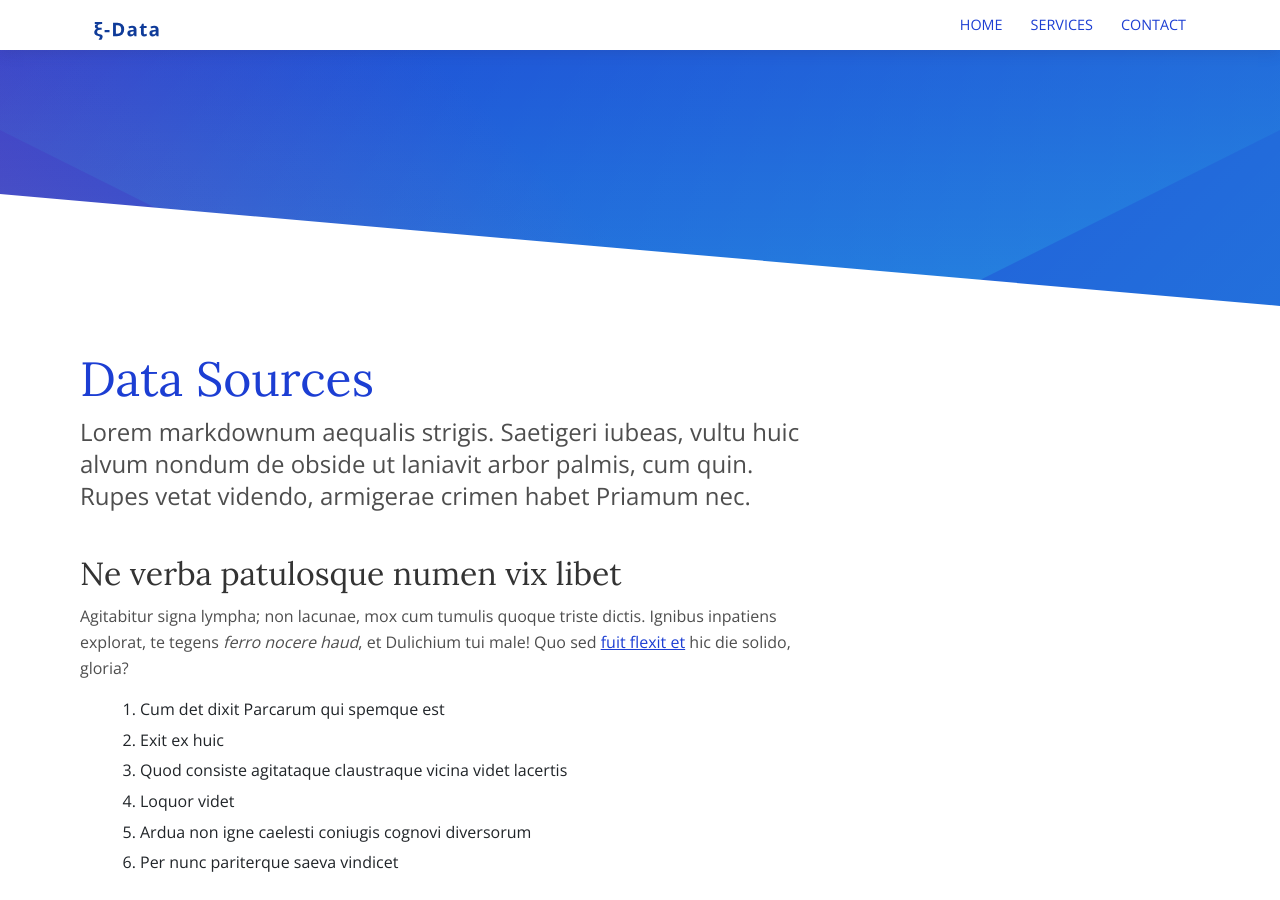
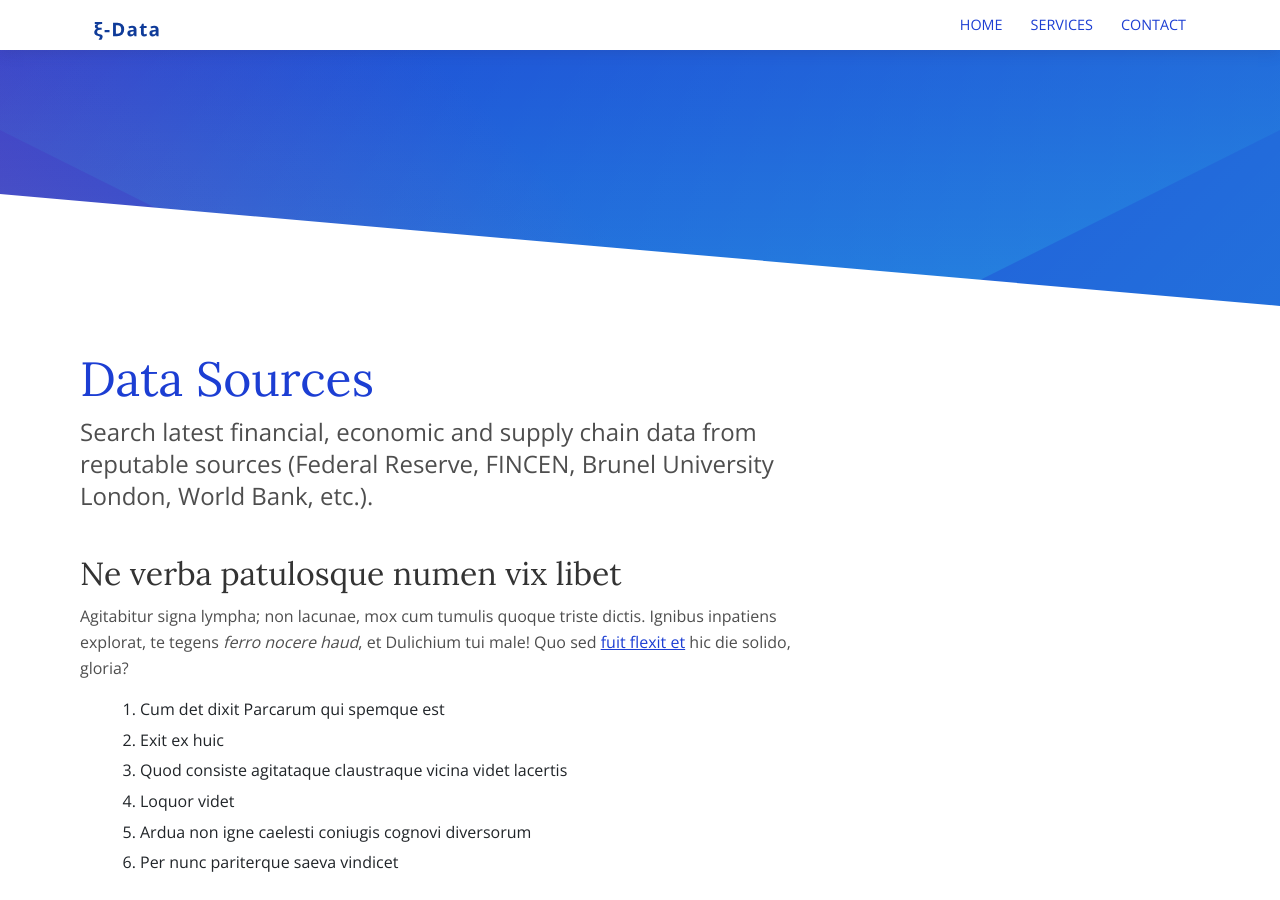
Before and after one commit to SRFAnalytics/srfanalytics.github.io, a Jekyll site: the page built from _services/mergers.md, in a window 1280 px wide and 900 px high. Built offline with Jekyll 4.4.1, drawn with Linux system fonts in a browser that asks for light colours.

Commit message:
Update mergers.md

```diff
--- a/_services/mergers.md
+++ b/_services/mergers.md
@@ -3,9 +3,8 @@
 image: "/services/default.png"
 ---
 
-Lorem markdownum aequalis strigis. Saetigeri iubeas, vultu huic alvum nondum
-de obside ut laniavit arbor palmis, cum quin. Rupes vetat videndo, armigerae
-crimen habet Priamum nec.
+Search latest financial, economic and supply chain data from reputable sources
+(Federal Reserve, FINCEN, Brunel University London, World Bank, etc.).
 
 ## Ne verba patulosque numen vix libet
 
```
